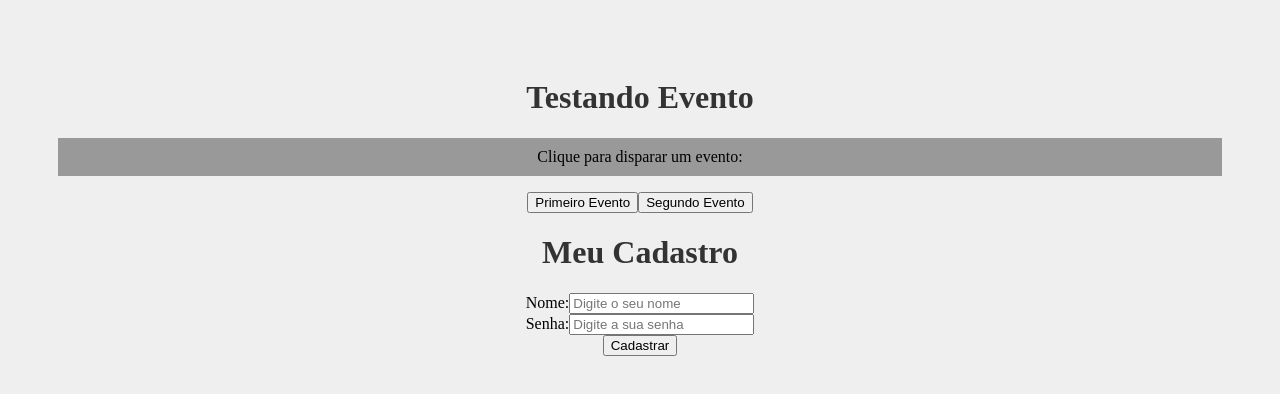
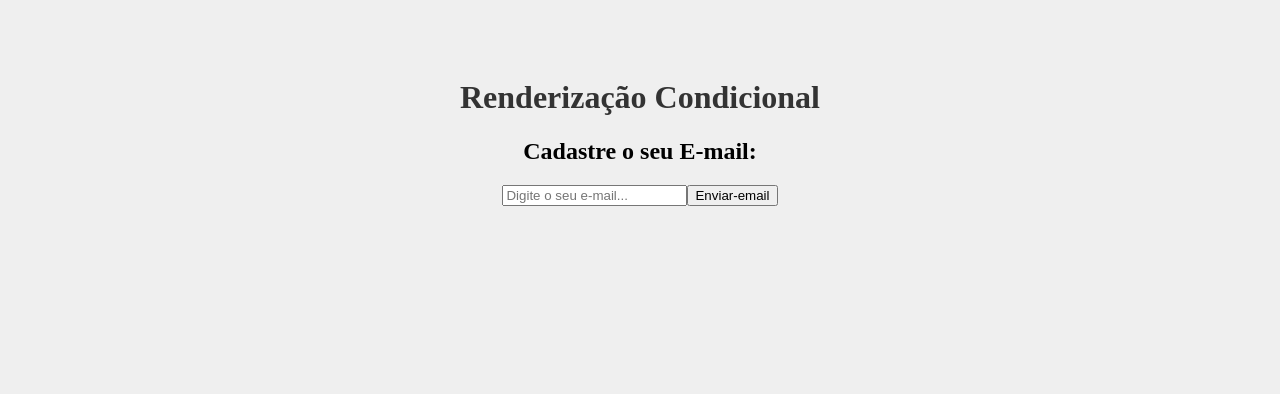
Before and after one commit to Thiago11112000/Curso-de-React-YT, a React (Create React App) app: page / in a window 1280 px wide. Shown: the top 394 px of the page. Built offline with nearby package versions, Linux system fonts and the light colour scheme.

Commit message:
Adicionando renderização condicional if 12

```diff
--- a/src/App.js
+++ b/src/App.js
@@ -1,4 +1,5 @@
 import './App.css';
+import Condicional from './components/Condicional';
 import Evento from './components/Evento';
 import Form from './components/Form';
 
@@ -6,9 +7,8 @@
 
   return (
     <div className="App">
-      <h1> Testando Evento</h1>
-      <Evento />
-    <Form />
+     <h1> Renderização Condicional</h1>
+     <Condicional />
     </div>
   );
 }
--- /dev/null
+++ b/src/components/Condicional.js
@@ -0,0 +1,35 @@
+import { useState } from "react";
+
+function Condicional() {
+    const [email, setEmail] = useState()
+    const [userEmail, setUserEmail] = useState()
+    function enviarEmail(e){
+        e.preventDefault()
+       setUserEmail(email)
+    }
+    function limparEmail(){
+       setUserEmail('')
+    }
+
+    return (
+        <div>
+            <h2>Cadastre o seu E-mail:</h2>
+            <form>
+                <input type="email" placeholder="Digite o seu e-mail..."
+                 onChange={(e) => setEmail(e.target.value)}
+                 />
+                <button type="submit" onClick={enviarEmail}>
+                    Enviar-email
+                </button>
+                {userEmail && (
+                <div>
+                <p>O email do usuário é: {userEmail}</p>
+                <button onClick={limparEmail}>Limpar e-mail</button>
+                </div>
+                )}
+            </form>
+        </div>
+
+    )
+}
+export default Condicional;
```
